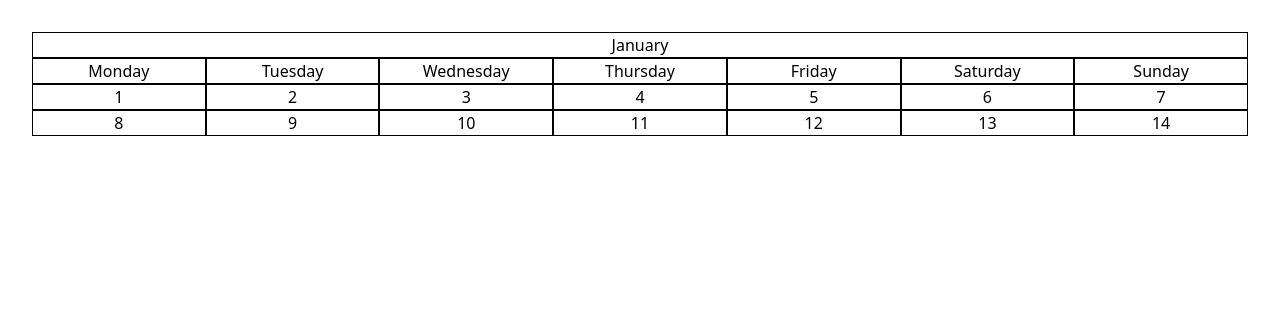
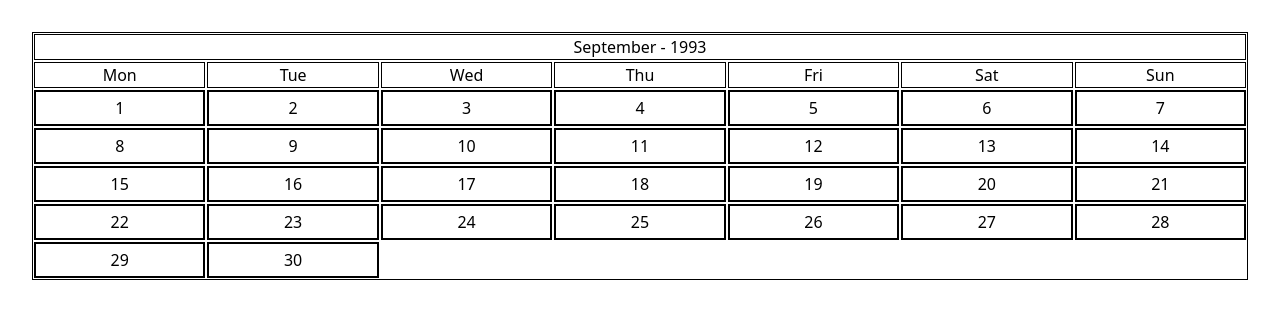
Before and after one commit to bmarchena/film-trax, a React (Vite) app: page / in a window 1280 px wide. Shown: the top 316 px of the page. Built offline with nearby package versions, Linux system fonts and the light colour scheme.

Commit message:
Add DayCell component and generator function, rename utils to lowercase

```diff
--- a/src/App.tsx
+++ b/src/App.tsx
@@ -1,8 +1,8 @@
 import "./App.css";
-import Calendar from "./components/Calendar/Calendar";
+import Calendar from "./components/Calendar";
 
 function App() {
-	return <Calendar />;
+	return <Calendar year={1993} month={"sep"} />;
 }
 
 export default App;
--- /dev/null
+++ b/src/components/Calendar.tsx
@@ -0,0 +1,33 @@
+import { months, type AbbrMonth } from "../constants/months";
+import { generateDayCells } from "../utils/dates";
+
+interface CalendarProps {
+	year: number;
+	month: AbbrMonth;
+}
+
+const Calendar = ({ year, month }: CalendarProps) => {
+	// const date = new Date(2025, 0);
+	// console.log("date", date);
+	// console.log("jan", days["jan"]);
+
+	console.log("days", generateDayCells(month));
+
+	return (
+		<div className="grid grid-cols-7 border-1">
+			<span className="border-1 col-span-full m-0.25">
+				{months[month]} - {year}
+			</span>
+			<div className="border-1 m-0.25">Mon</div>
+			<div className="border-1 m-0.25">Tue</div>
+			<div className="border-1 m-0.25">Wed</div>
+			<div className="border-1 m-0.25">Thu</div>
+			<div className="border-1 m-0.25">Fri</div>
+			<div className="border-1 m-0.25">Sat</div>
+			<div className="border-1 m-0.25">Sun</div>
+			{generateDayCells(month)}
+		</div>
+	);
+};
+
+export default Calendar;
--- a/src/components/Calendar/Calendar.tsx
+++ /dev/null
@@ -1,34 +0,0 @@
-const Calendar = () => {
-	const date = new Date(2025, 1);
-
-	console.log("date", date);
-
-	return (
-		<div className="grid grid-cols-7">
-			<span className="border-1 col-span-full">January</span>
-			<div className="border-1">Monday</div>
-			<div className="border-1">Tuesday</div>
-			<div className="border-1">Wednesday</div>
-			<div className="border-1">Thursday</div>
-			<div className="border-1">Friday</div>
-			<div className="border-1">Saturday</div>
-			<div className="border-1">Sunday</div>
-			<div className="border-1">1</div>
-			<div className="border-1">2</div>
-			<div className="border-1">3</div>
-			<div className="border-1">4</div>
-			<div className="border-1">5</div>
-			<div className="border-1">6</div>
-			<div className="border-1">7</div>
-			<div className="border-1">8</div>
-			<div className="border-1">9</div>
-			<div className="border-1">10</div>
-			<div className="border-1">11</div>
-			<div className="border-1">12</div>
-			<div className="border-1">13</div>
-			<div className="border-1">14</div>
-		</div>
-	);
-};
-
-export default Calendar;
--- /dev/null
+++ b/src/components/DayCell.tsx
@@ -0,0 +1,20 @@
+interface DayCellProps {
+	dayIndex: number;
+}
+
+const DayCell = ({ dayIndex }: DayCellProps) => {
+	const clickHandler = () => {
+		console.log(`Clicked on day ${dayIndex + 1}`);
+	};
+
+	return (
+		<div
+			className="border-1 m-0.25 hover:cursor-pointer"
+			onClick={clickHandler}
+		>
+			<div className="border-1 p-1">{dayIndex + 1}</div>
+		</div>
+	);
+};
+
+export default DayCell;
--- /dev/null
+++ b/src/constants/days.tsx
@@ -0,0 +1,14 @@
+export const days = {
+	jan: 31,
+	feb: 28,
+	mar: 31,
+	apr: 30,
+	may: 31,
+	jun: 30,
+	jul: 31,
+	aug: 31,
+	sep: 30,
+	oct: 31,
+	nov: 30,
+	dec: 31,
+} as const;
--- /dev/null
+++ b/src/constants/months.tsx
@@ -0,0 +1,16 @@
+export const months = {
+	jan: "January",
+	feb: "February",
+	mar: "March",
+	apr: "April",
+	may: "May",
+	jun: "June",
+	jul: "July",
+	aug: "August",
+	sep: "September",
+	oct: "October",
+	nov: "November",
+	dec: "December",
+};
+
+export type AbbrMonth = keyof typeof months;
--- /dev/null
+++ b/src/utils/dates.tsx
@@ -0,0 +1,15 @@
+import DayCell from "../components/DayCell";
+import { days } from "../constants/days";
+
+import type { AbbrMonth } from "../constants/months";
+
+export function generateDayCells(month: AbbrMonth) {
+	const numDays = days[month];
+	let dayCells = [];
+
+	for (let i = 0; i < numDays; i++) {
+		dayCells.push(<DayCell dayIndex={i} key={`${month}-${i + 1}`} />);
+	}
+
+	return dayCells;
+}
```
Also changed, not shown: 1 other file (tests, documents, lock files or other folders).
